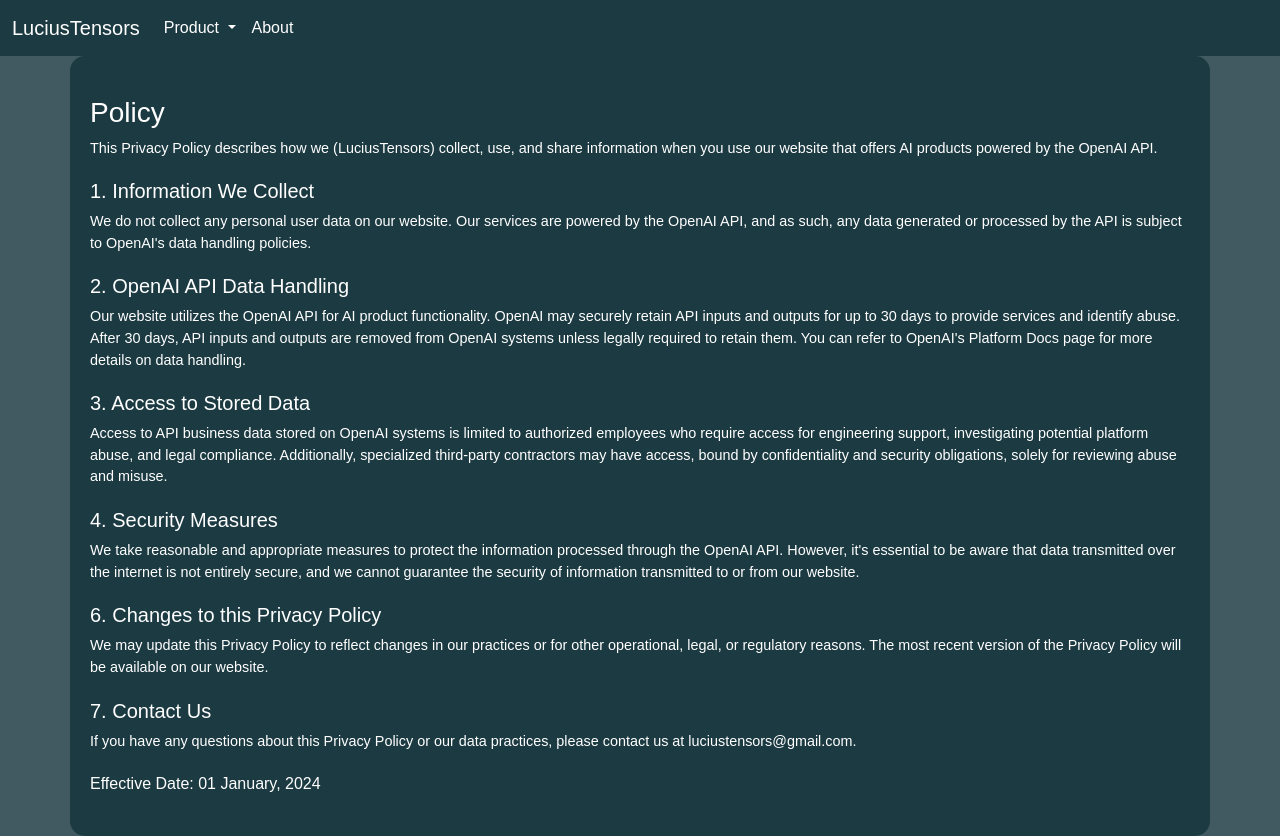
After one commit to ViditDhull/LuciusTensors, a Django app: page /privacy_policy in a window 1280 px wide. The commit adds this page. Run offline with Django 4.2, Linux system fonts and the light colour scheme.

Commit message:
Updates Layout

```diff
--- /dev/null
+++ b/templates/privacy_policy.html
@@ -0,0 +1,79 @@
+{% extends "layout.html" %}
+{% block cardclass %}
+body {
+color: #ffffff;
+font-family: Arial, sans-serif;
+}
+
+.container {
+background-color: #13323bcd;
+width: 90%;
+margin: 0 auto;
+padding: 20px;
+border-radius: 15px;
+}
+
+h1 {
+text-align: center;
+}
+
+p {
+margin-bottom: 20px;
+}
+
+{% endblock cardclass %}
+
+{% block cardbody %}
+<div class="container">
+    <p>
+    <h3>Policy</h3>
+
+    <p style="font-size: 0.9rem;">This Privacy Policy describes how we (LuciusTensors) collect, use, and share
+        information when you use our website that offers AI products powered by the OpenAI API.</p>
+
+    <h5>1. Information We Collect</h5>
+
+    <p style="font-size: 0.9rem;">We do not collect any personal user data on our website. Our services are powered by
+        the OpenAI API, and as
+        such, any data generated or processed by the API is subject to OpenAI's data handling policies.</p>
+
+    <h5>2. OpenAI API Data Handling</h5>
+
+    <p style="font-size: 0.9rem;">Our website utilizes the OpenAI API for AI product functionality. OpenAI may securely
+        retain API inputs and
+        outputs for up to 30 days to provide services and identify abuse. After 30 days, API inputs and outputs are
+        removed from OpenAI systems unless legally required to retain them. You can refer to OpenAI's Platform Docs page
+        for more details on data handling.</p>
+
+    <h5>3. Access to Stored Data</h5>
+
+    <p style="font-size: 0.9rem;">Access to API business data stored on OpenAI systems is limited to authorized
+        employees who require access for
+        engineering support, investigating potential platform abuse, and legal compliance. Additionally, specialized
+        third-party contractors may have access, bound by confidentiality and security obligations, solely for reviewing
+        abuse and misuse.</p>
+
+    <h5>4. Security Measures</h5>
+
+    <p style="font-size: 0.9rem;">We take reasonable and appropriate measures to protect the information processed
+        through the OpenAI API.
+        However, it's essential to be aware that data transmitted over the internet is not entirely secure, and we
+        cannot guarantee the security of information transmitted to or from our website.</p>
+
+    <h5>6. Changes to this Privacy Policy</h5>
+
+    <p style="font-size: 0.9rem;">We may update this Privacy Policy to reflect changes in our practices or for other
+        operational, legal, or
+        regulatory reasons. The most recent version of the Privacy Policy will be available on our website.</p>
+
+    <h5>7. Contact Us</h5>
+
+    <p style="font-size: 0.9rem;">If you have any questions about this Privacy Policy or our data practices, please
+        contact us at luciustensors@gmail.com.
+
+    </p>
+    <p style="font-size: 1rem;">Effective Date: 01 January, 2024</p>
+    </p>
+
+</div>
+{% endblock cardbody %}
--- a/templates/sql_query_generator.html
+++ b/templates/sql_query_generator.html
@@ -22,7 +22,6 @@ margin-right: auto;
                 <img src="/static/img/query_generator_card.jpg" class="card-img-top"
                     style="width: 35%; height: 15%; margin-bottom: 2%;" alt="...">
                 <h5 class="card-title">Prompt to SQL</h5>
-                <p class="card-text">Send a prompt.</p>
                 <input type="text" name="sql_prompt" class="form-control"
                     placeholder="Try Something like: How many employees have been in company for more than 2 years?">
                 <p> </p>
--- a/webapp/urls.py
+++ b/webapp/urls.py
@@ -7,7 +7,7 @@ urlpatterns = [
     path("home", views.index, name="index"),
     path("", views.index, name="index"),
     path("about", views.about, name="about"),
-    path("upcoming", views.upcoming, name="upcoming"),
+    path("privacy_policy", views.privacy_policy, name="privacy_policy"),
     path("sql_query_generator", views.sql_query_generator, name="sql_query_generator"),
     path("code_optimizer", views.code_optimizer, name="code_optimizer"),
     path("query_pdf", views.query_pdf, name="query_pdf")
--- a/webapp/views.py
+++ b/webapp/views.py
@@ -75,6 +75,6 @@ def code_optimizer(request):
 def about(request):
     return render(request, 'about.html')
 
-# Upcoming
-def upcoming(request):
-    return render(request, 'upcoming.html')
+# Privacy Policy
+def privacy_policy(request):
+    return render(request, 'privacy_policy.html')
```
Also changed, not shown: templates/index.html (+17 -13 lines), templates/query_pdf.html (+6 -1 lines).
